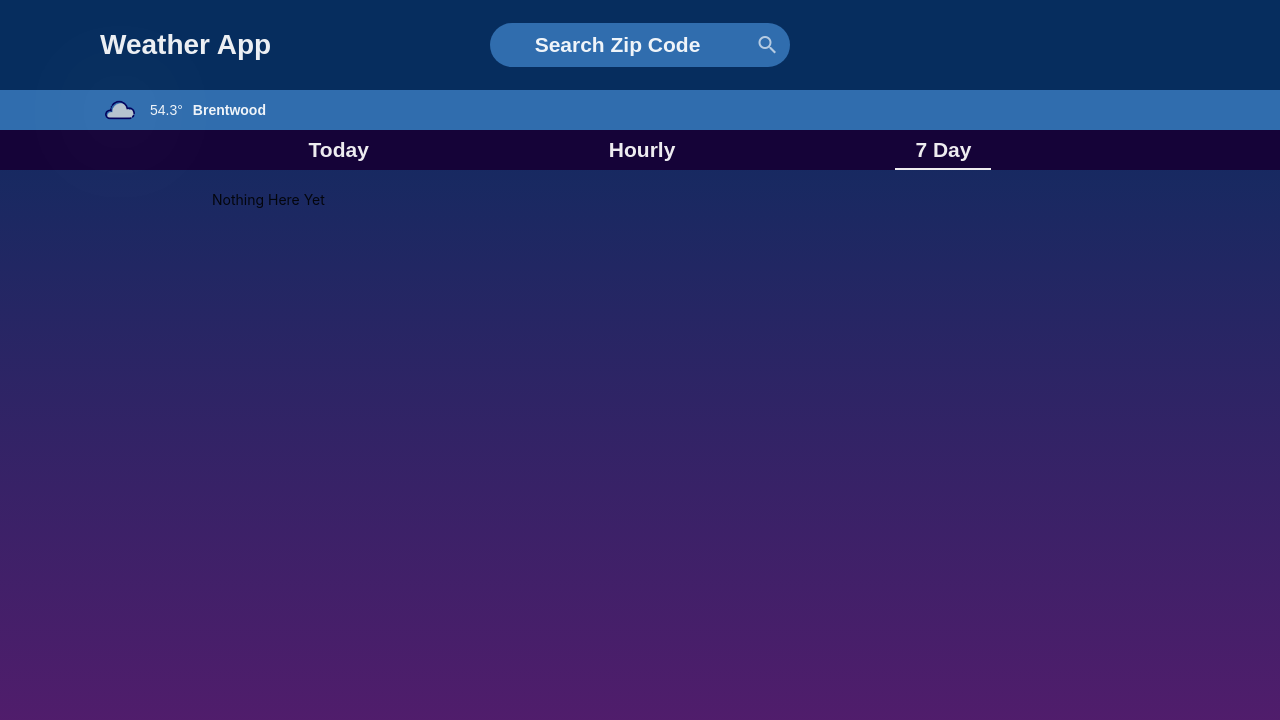
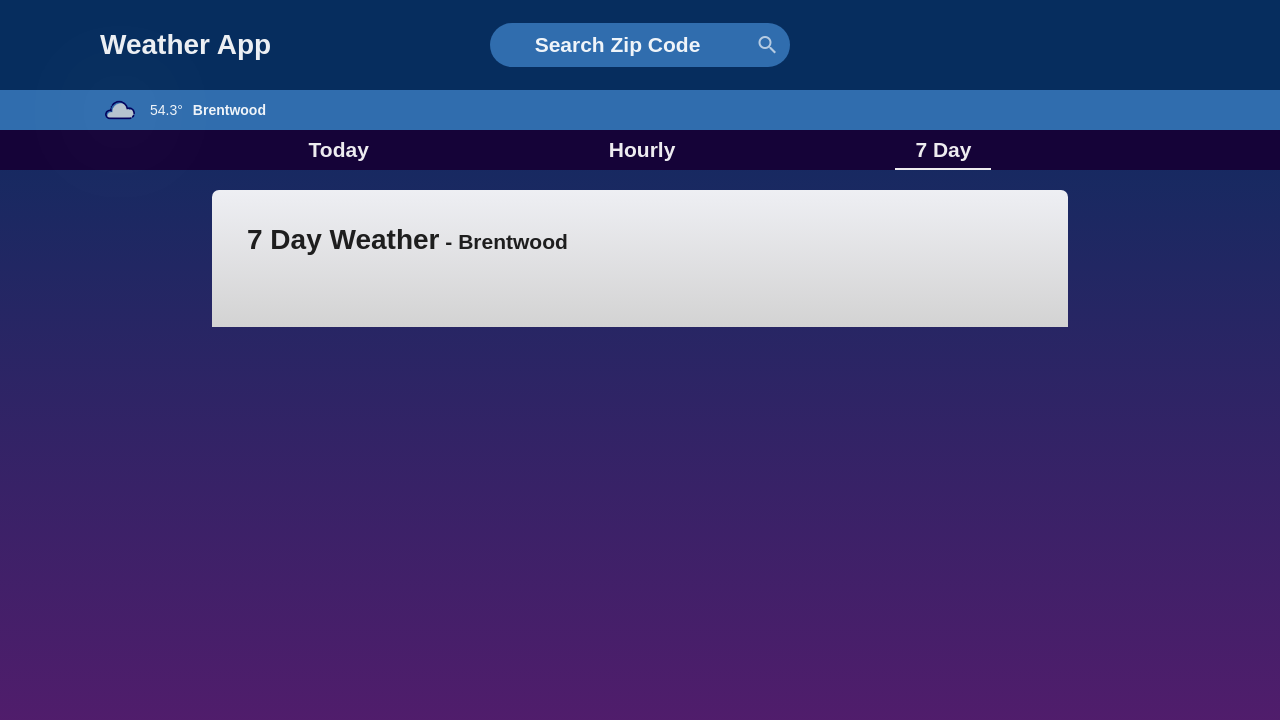
Before and after one commit to TheTeck/Weather, a React (Create React App) app: page / in a window 1280 px wide. Both pictures are taken after a click on the button "7 Day". Shown: the top 720 px of the page. Built offline with nearby package versions, Linux system fonts and the light colour scheme.

Commit message:
Create the component for 7 day data and add the header to it

```diff
--- /dev/null
+++ b/src/components/WeekWeather/WeekWeather.jsx
@@ -0,0 +1,13 @@
+import React from 'react';
+
+import './WeekWeather.scss';
+
+export default function WeekWeather ({ name }) {
+    return (
+        <div id="weekweather-container">
+            <div id="weekweather-header">
+                <p><span>7 Day Weather</span> - {name}</p>
+            </div>
+        </div>
+    )
+}
--- /dev/null
+++ b/src/components/WeekWeather/WeekWeather.scss
@@ -0,0 +1,31 @@
+@import "../../sass/colors";
+@import "../../sass/fonts";
+@import "../../sass/dimensions";
+
+#weekweather-container {
+  width: 100%;
+  max-width: $break-mid;
+  height: 100%;
+  margin: 0 auto;
+  border-radius: $radius;
+  font-family: $font-primary;
+}
+
+#weekweather-header {
+  width: 100%;
+  height: 100%;
+  padding: $padding-content;
+  border-top-left-radius: $radius;
+  border-top-right-radius: $radius;
+  background: linear-gradient($color-font-light, $color-shaded-white);
+
+  p {
+    font-size: $font-small;
+    font-weight: $font-heavy-weight;
+    padding-bottom: $padding-content;
+
+    span {
+      font-size: $font-medium;
+    }
+  }
+}
--- a/src/pages/App/App.jsx
+++ b/src/pages/App/App.jsx
@@ -9,6 +9,7 @@ import CurrentWeather from '../../components/CurrentWeather/CurrentWeather';
 import TodayForecast from '../../components/TodayForecast/TodayForecast';
 import TodaysWeather from '../../components/TodaysWeather/TodaysWeather';
 import HourlyData from '../../components/HourlyData/HourlyData';
+import WeekWeather from '../../components/WeekWeather/WeekWeather';
 
 let dummyData = require('../../dummyCurrent');
 let dummyWeekData = require('../../dummyWeek');
@@ -107,7 +108,7 @@ function App() {
               timezoneOffset={allData.timezone_offset}
               hours={allData.hourly}
             />
-          : <>Nothing Here Yet</>
+          : <WeekWeather name={currentData.name} />
         }
       </div>
     </div>
```
